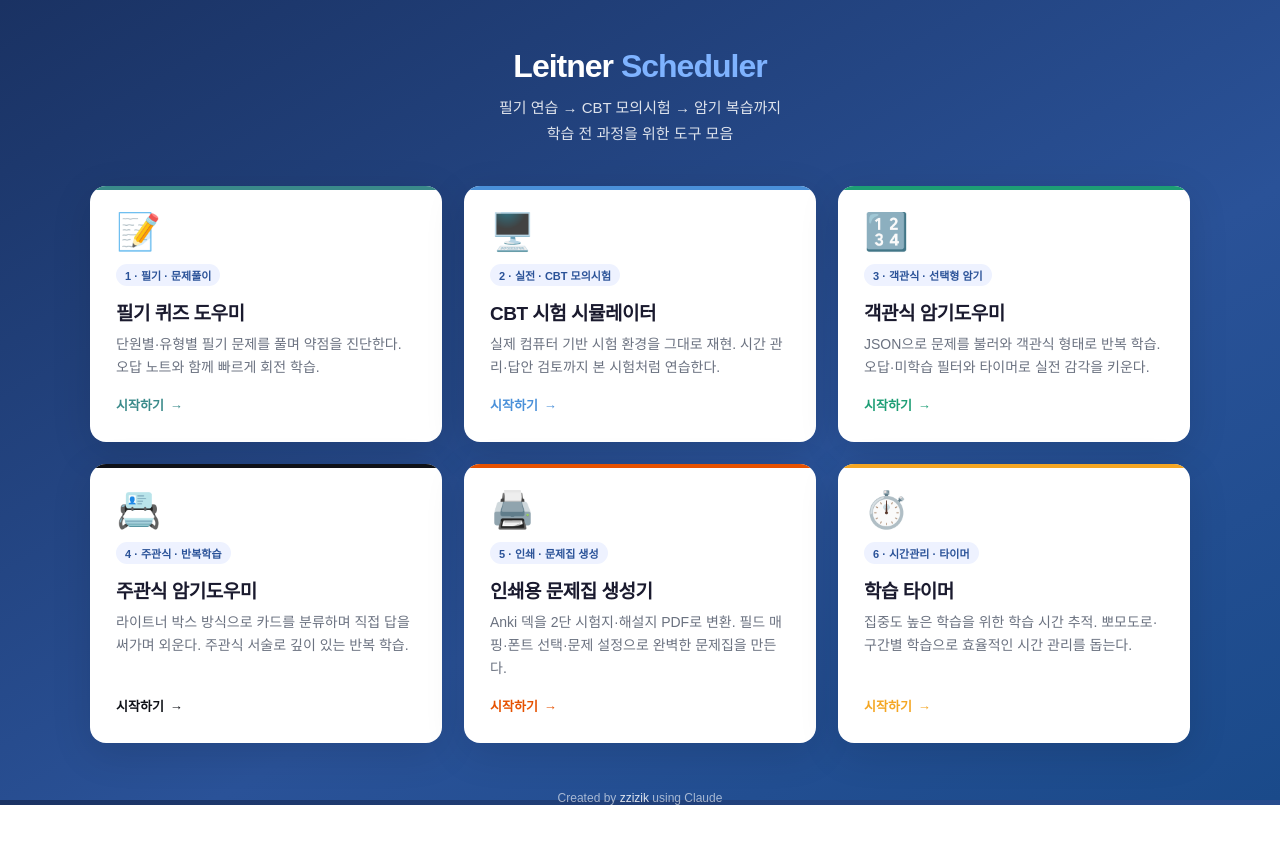
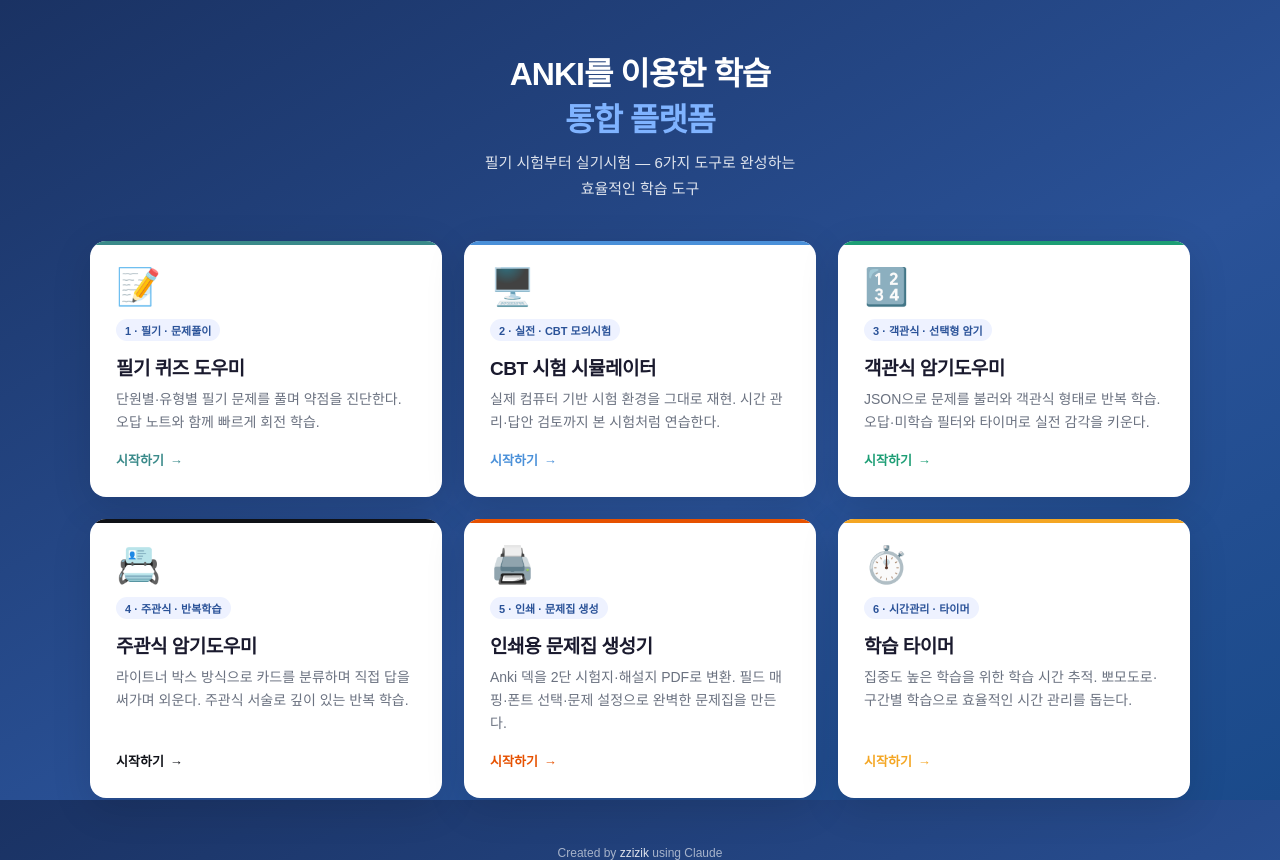
Before and after one commit to zzizik9751/leitner-scheduler, a plain HTML site: page index.html in a window 1280 px wide. Before the commit the page ends 805 px from the top, so only its background shows below. Drawn offline with Linux system fonts and the light colour scheme.

Commit message:
Add files via upload

```diff
--- a/index.html
+++ b/index.html
@@ -151,8 +151,8 @@
 <body>
 
 <header class="header">
-  <div class="brand">Leitner <span>Scheduler</span></div>
-  <p class="tagline">필기 연습 → CBT 모의시험 → 암기 복습까지<br>학습 전 과정을 위한 도구 모음</p>
+  <div class="brand">ANKI를 이용한 학습<br><span>통합 플랫폼</span></div>
+  <p class="tagline">필기 시험부터 실기시험 — 6가지 도구로 완성하는<br>효율적인 학습 도구</p>
 </header>
 
 <main class="grid">
```
